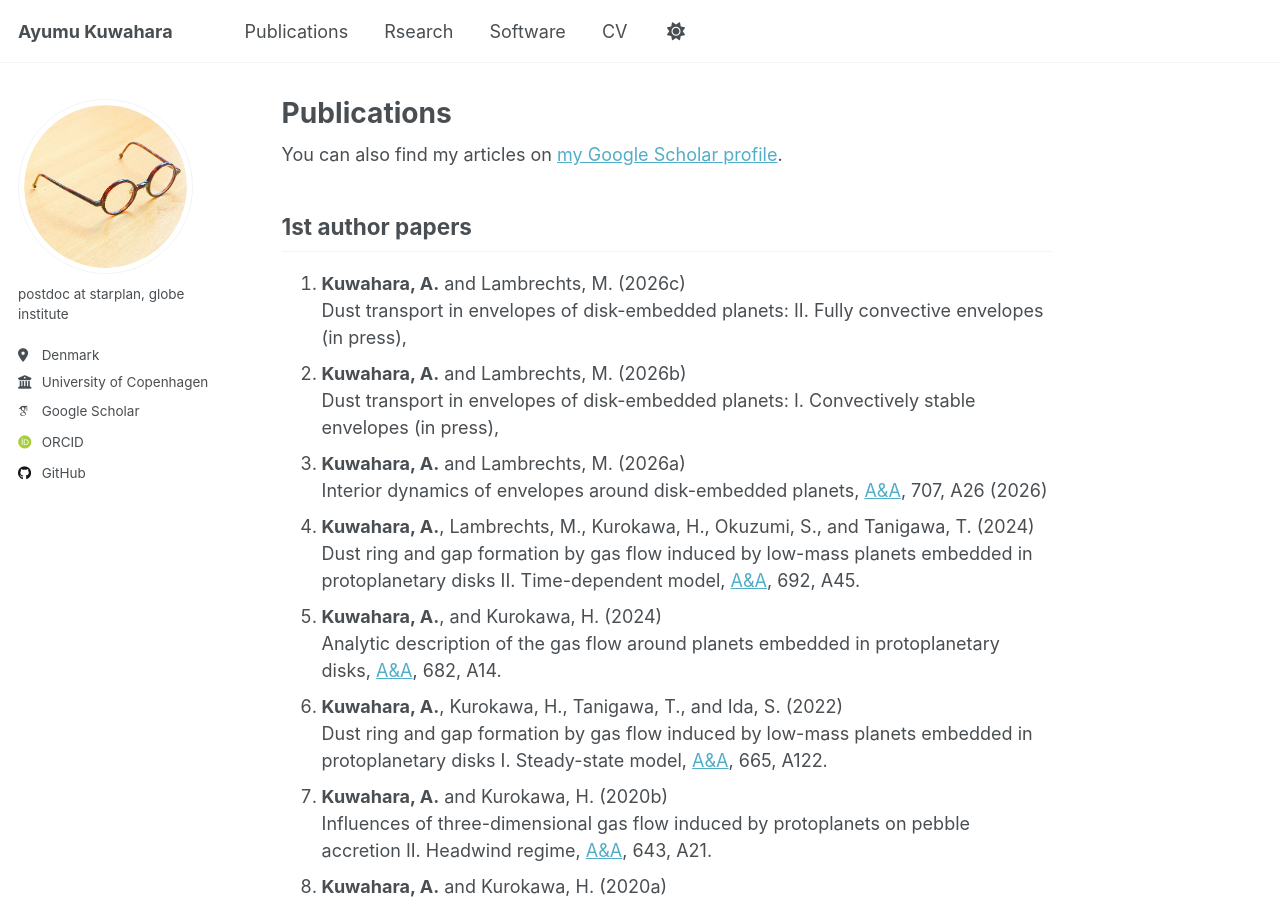
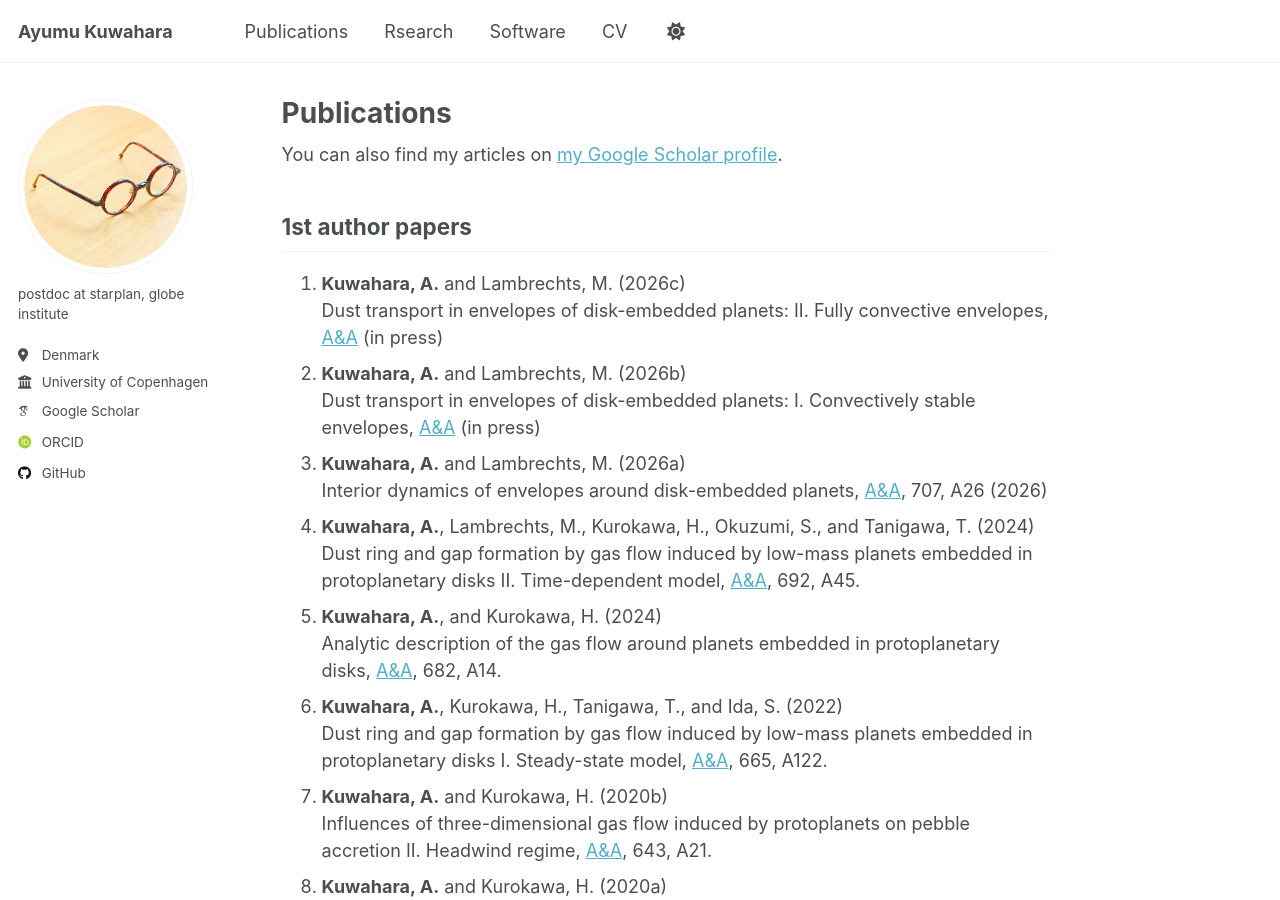
Before and after one commit to AyumuKuwahara/ayumukuwahara.github.io, a Jekyll site: the page built from _pages/publications.html, in a window 1280 px wide and 900 px high. Built offline with Jekyll 4.4.1, drawn with Linux system fonts in a browser that asks for light colours; some web fonts are replaced; part of the change alters nothing that is shown.

```diff
--- a/_pages/publications.html
+++ b/_pages/publications.html
@@ -12,10 +12,12 @@ author_profile: true
 
 <ol>
   <li><b>Kuwahara, A.</b> and Lambrechts, M. (2026c)<br>
-    Dust transport in envelopes of disk-embedded planets: II. Fully convective envelopes (in press),
+    Dust transport in envelopes of disk-embedded planets: II. Fully convective envelopes,
+    <a href="https://doi.org/10.1051/0004-6361/202660458">A&A</a> (in press)
   </li>
   <li><b>Kuwahara, A.</b> and Lambrechts, M. (2026b)<br>
-    Dust transport in envelopes of disk-embedded planets: I. Convectively stable envelopes (in press),
+    Dust transport in envelopes of disk-embedded planets: I. Convectively stable envelopes,
+    <a href="https://doi.org/10.1051/0004-6361/202659284">A&A</a> (in press)
   </li>
   <li><b>Kuwahara, A.</b> and Lambrechts, M. (2026a)<br>
     Interior dynamics of envelopes around disk-embedded planets,
```
